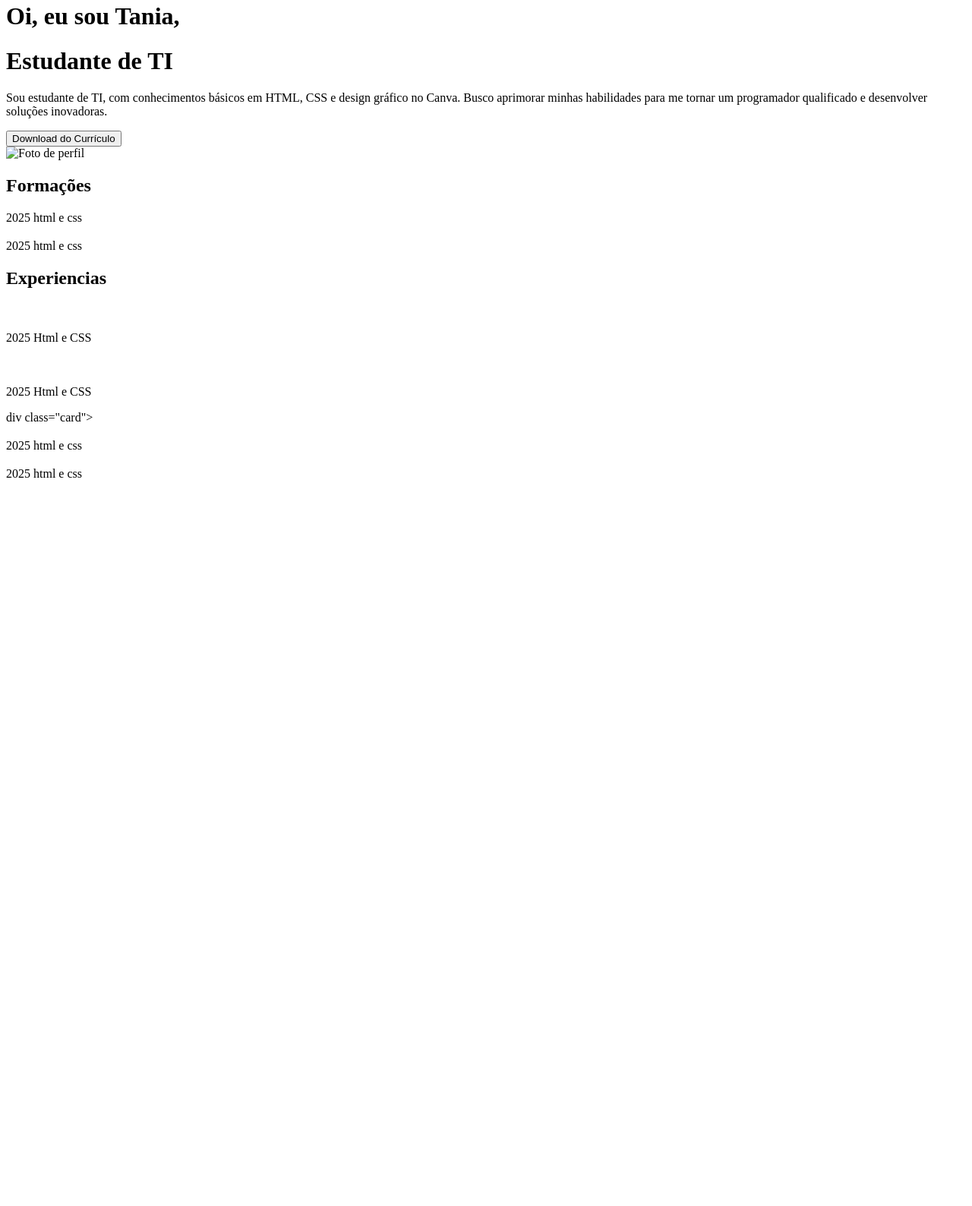
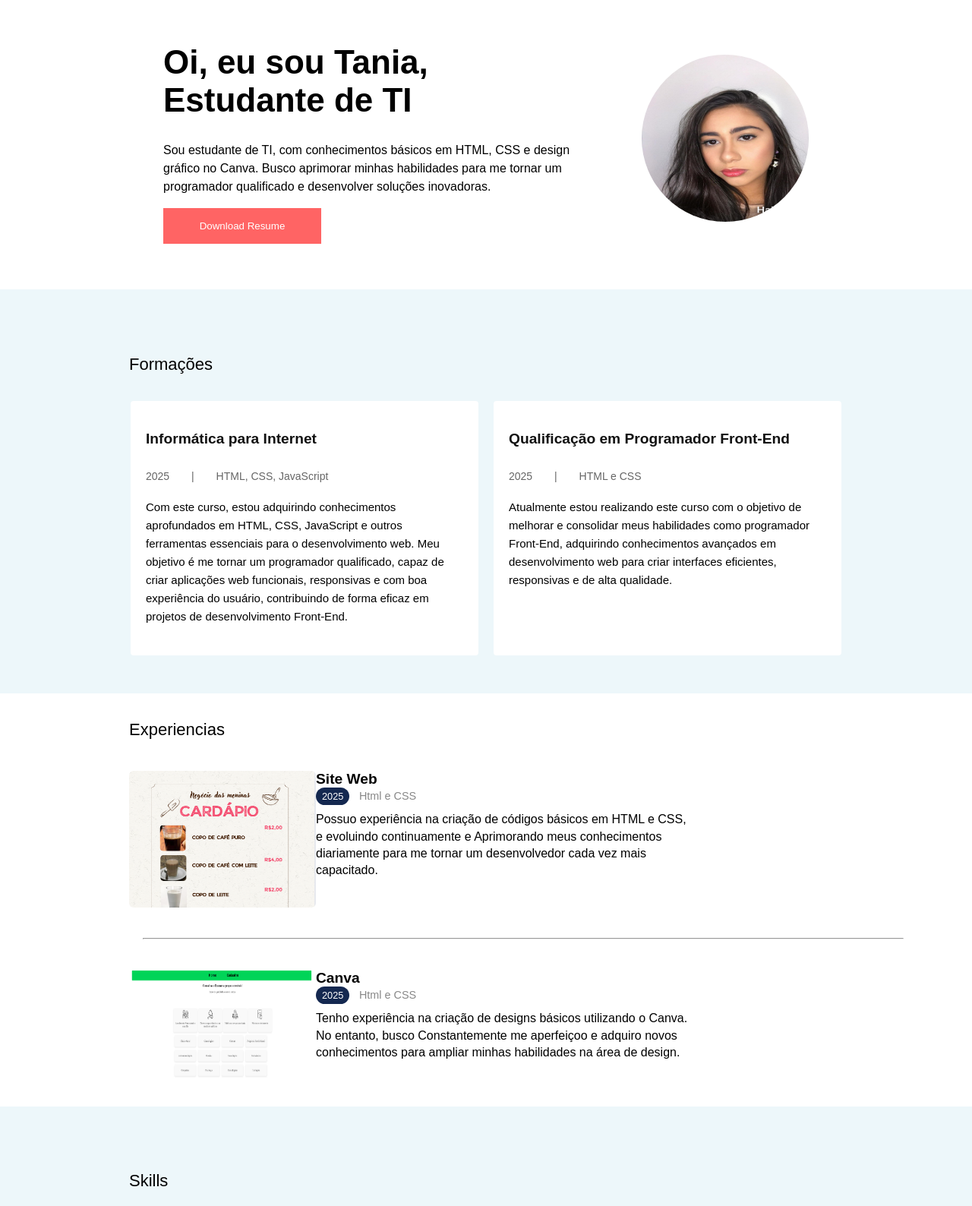
Before and after one commit to Tania1309/Portfolio-Figma, a plain HTML site: page index.html in a window 1280 px wide. Shown: the part 18-1606 px from the top of the page at 76% size. Before the commit the page ends 800 px from the top, so only its background shows below. Drawn offline with Linux system fonts and the light colour scheme.

Commit message:
Portfolio de Figma
Atividade finalizada.

```diff
--- a/index.html
+++ b/index.html
@@ -13,12 +13,11 @@
         <div class="container">
             <div class="perfil">
                 <div class="info">
-                    <h1>Oi, eu sou Tania,</h1>
-                    <h1>Estudante de TI</h1>
+                    <h1>Oi, eu sou Tania, Estudante de TI</h1>
                     <p>Sou estudante de TI, com conhecimentos básicos em HTML, CSS e design gráfico no Canva. Busco
                         aprimorar minhas habilidades para me tornar um programador qualificado e desenvolver soluções
                         inovadoras.</p>
-                    <button type="button">Download do Currículo</button>
+                    <button type="button">Download Resume</button>
                 </div>
                 <img src="tania.jpg" alt="Foto de perfil">
             </div>
@@ -30,52 +29,80 @@
             <h2>Formações</h2>
             <div class="cards">
                 <div class="card">
-                    <h3></h3>
-                    <span class="ano">2025</span>
-                    <span class="categoria">html e css</span>
-                    <p></p>
+                    <h3>Informática para Internet</h3>
+                    <div class="traco">2025 <span>|</span> HTML, CSS, JavaScript</div>
+                    <p>Com este curso, estou adquirindo conhecimentos aprofundados em HTML, CSS, JavaScript e outros
+                        ferramentas essenciais para o desenvolvimento web. Meu objetivo é me tornar um programador
+                        qualificado, capaz de criar aplicações web funcionais, responsivas e com boa experiência do
+                        usuário, contribuindo de forma eficaz em projetos de desenvolvimento Front-End.</p>
                 </div>
                 <div class="card">
-                    <h3></h3>
-                    <span class="ano">2025</span>
-                    <span class="categoria">html e css</span>
-                    <p></p>
+                    <h3>Qualificação em Programador Front-End</h3>
+                    <div class="traco">2025 <span>| </span>HTML e CSS </div>
+                    <p>Atualmente estou realizando este curso com o objetivo de melhorar e consolidar meus
+                        habilidades como programador Front-End, adquirindo conhecimentos avançados em
+                        desenvolvimento web para criar interfaces eficientes, responsivas e de alta qualidade.</p>
                 </div>
             </div>
         </section>
 
         <section>
             <h2>Experiencias</h2>
+            <div id="experiencias">
+                <div class="linha" id="linha1">
+                    <div id="imagem1"></div>
                     <div>
-                <img>
-                <h3></h3>
+                        <h3>Site Web</h3>
                         <span class="ano">2025</span>
                         <span class="categoria">Html e CSS</span>
-                <p></p>
+                        <p>Possuo experiência na criação de códigos básicos em HTML e CSS, e evoluindo continuamente e
+                            Aprimorando meus conhecimentos diariamente para me tornar um desenvolvedor cada vez mais
+                            capacitado.</p>
                     </div>
+                </div>
+                <hr>
+                <div class="linha">
+                    <img src="trabalho.png" alt="Site de um hospital" width="246px" height="180px">
                     <div>
-                <img>
-                <h3></h3>
+                        <h3>Canva</h3>
                         <span class="ano">2025</span>
                         <span class="categoria">Html e CSS</span>
-                <p></p>
+                        <p>Tenho experiência na criação de designs básicos utilizando o Canva. No entanto, busco
+                            Constantemente me aperfeiçoo e adquiro novos conhecimentos para ampliar minhas habilidades
+                            na área de design.</p>
+                    </div>
                 </div>
             </div>
         </section>
         <section class="azul">
-            div class="card">
-            <h3></h3>
-            <span class="ano">2025</span>
-            <span class="categoria">html e css</span>
-            <p></p>
+            <h2>Skills</h2>
+            <div class="cards">
+                <div class="card">
+                    <div class="titulo">
+                        <img src="FrontEnd.png" alt="Imagem de um computador com </> dentro." width="100px">
+                        <h3>Front-end</h3>
+                        <p>Possuo habilidades de HTML, CSS e JS</p>
                     </div>
-            <div class="card">
-                <h3></h3>
-                <span class="ano">2025</span>
-                <span class="categoria">html e css</span>
-                <p></p>
+                </div>
+                <div class=" card">
+                    <div class="titulo">
+                        <img src="office.png" alt="Imagem pacote office" width="100px">
+                        <h3>Escritório</h3>
+                        <p>Possuo conhecimento no pacote office.</p>
+                    </div>
+                </div>
+            </div>
         </section>
     </main>
+    <footer>
+        <ul>
+            <li><img src="fb.png" alt="Facebook"></li>
+            <li><img src="insta.png" alt="Instagram"></li>
+            <li><img src="Group.png" alt="Twitter"></li>
+            <li><img src="Linkedin.png" alt="Linkedin"></li>
+        </ul>
+        <p>© 2025 Tânia Letícia. Todos os direitos reservados.</p>
+    </footer>
 </body>
 
 </html>
--- a/style.css
+++ b/style.css
@@ -0,0 +1,206 @@
+body {
+    width: 1152;
+    height: 2041;
+    font-family: 'Heebo', sans-serif;
+    margin: 0;
+    padding: 0;
+    background-color: #ffffff;
+}
+
+.container {
+    width: 80%;
+    max-width: 1100px;
+    margin: 0 auto;
+}
+
+header {
+    padding: 60px 0;
+}
+
+.perfil {
+    display: flex;
+    align-items: center;
+    justify-content: center;
+    gap: 80px;
+}
+
+.perfil img {
+    width: 220px;
+    height: 220px;
+    top: 110px;
+    left: 760px;
+    border-radius: 50%;
+}
+
+.info {
+    width: 550px;
+}
+
+.info h1 {
+    font-size: 44px;
+    margin-top: 15px;
+    font-weight: 700;
+}
+
+.info p {
+    font-size: 16px;
+    line-height: 1.5;
+}
+
+.info button {
+    background-color: #FF6464;
+    color: white;
+    padding: 10px;
+    width: 208px;
+    height: 47px;
+    border: 0;
+    cursor: pointer;
+}
+
+button:hover {
+    background-color: white;
+    color: #FF6464;
+    border: 2px solid #FF6464;
+}
+
+.azul {
+    padding: 50px 0;
+    background-color: #EDF7FA;
+
+}
+
+h2 {
+    margin-left: 170px;
+    font-weight: 400;
+    font-size: 22px;
+    line-height: 60px;
+    letter-spacing: 0px;
+    vertical-align: bottom;
+
+}
+
+.cards {
+    display: flex;
+    gap: 20px;
+    justify-content: center;
+
+}
+
+.card {
+    width: 418px;
+    height: 295px;
+    border-radius: 4px;
+    background-color: #FFFFFF;
+    padding: 20px;
+
+}
+
+.cards h3 {
+    margin-bottom: 10px;
+    font-size: 1.2rem;
+    color: #111;
+}
+
+.card p {
+    font-size: 15px;
+    line-height: 1.6;
+    margin-top: 20px;
+}
+
+.traco {
+    margin-top: 20px;
+    display: inline-block;
+    font-size: 14px;
+    color: #666;
+    margin-right: 10px;
+
+}
+
+.traco span {
+    margin: 25px;
+}
+
+.ano {
+    display: inline-block;
+    background-color: #142850;
+    color: white;
+    font-size: 0.8rem;
+    padding: 4px 8px;
+    border-radius: 20px;
+    margin-right: 8px;
+}
+
+.categoria {
+    color: #888;
+    font-size: 0.9rem;
+}
+
+.titulo {
+    align-items: center;
+    text-align: center;
+}
+
+#imagem1 {
+    background-image: url(cardapio.png);
+    background-size: cover;
+    width: 246px;
+    height: 180px;
+    border-radius: 6px;
+}
+
+#experiencias {
+    display: flex;
+    flex-direction: column;
+    gap: 32px;
+    margin-top: 24px;
+    margin-left: 170px
+}
+
+.linha {
+    display: flex;
+}
+
+.linha p {
+    margin-top: 8px;
+    max-width: 500px;
+    line-height: 1.4;
+}
+
+
+
+.linha h3 {
+    margin: 0;
+    font-size: 1.2rem;
+    font-weight: 600;
+}
+
+footer {
+    background-color: white;
+    color: #1a1a1a;
+    display: flex;
+    align-items: center;
+    flex-direction: column;
+
+}
+
+ul {
+    display: flex;
+    list-style: none;
+    margin-top: 50px;
+}
+
+li {
+    display: inline;
+    margin-right: 10px;
+}
+
+footer p {
+    font-size: 0.9rem;
+    text-align: center;
+}
+
+hr {
+    background-color: #E0E0E0;
+    width: 1000px;
+    margin-right: 90px;
+}
```
Also changed, not shown: FrontEnd.png (added), Group.png (added), Linkedin.png (added), cardapio.png (added), fb.png (added), insta.png (added), office.png (added), tania.jpg (added), trabalho.png (added). Lines whose indentation alone changed are shown as unchanged.
